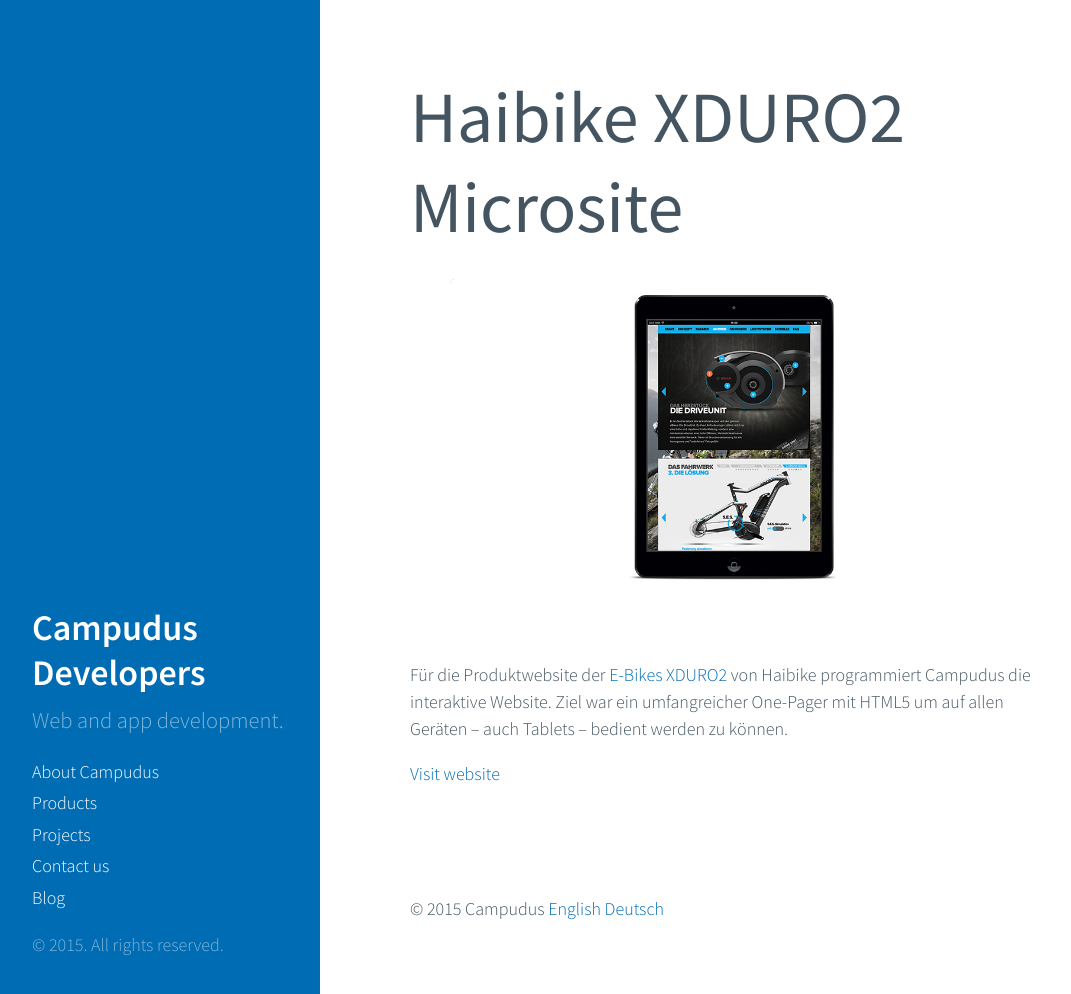
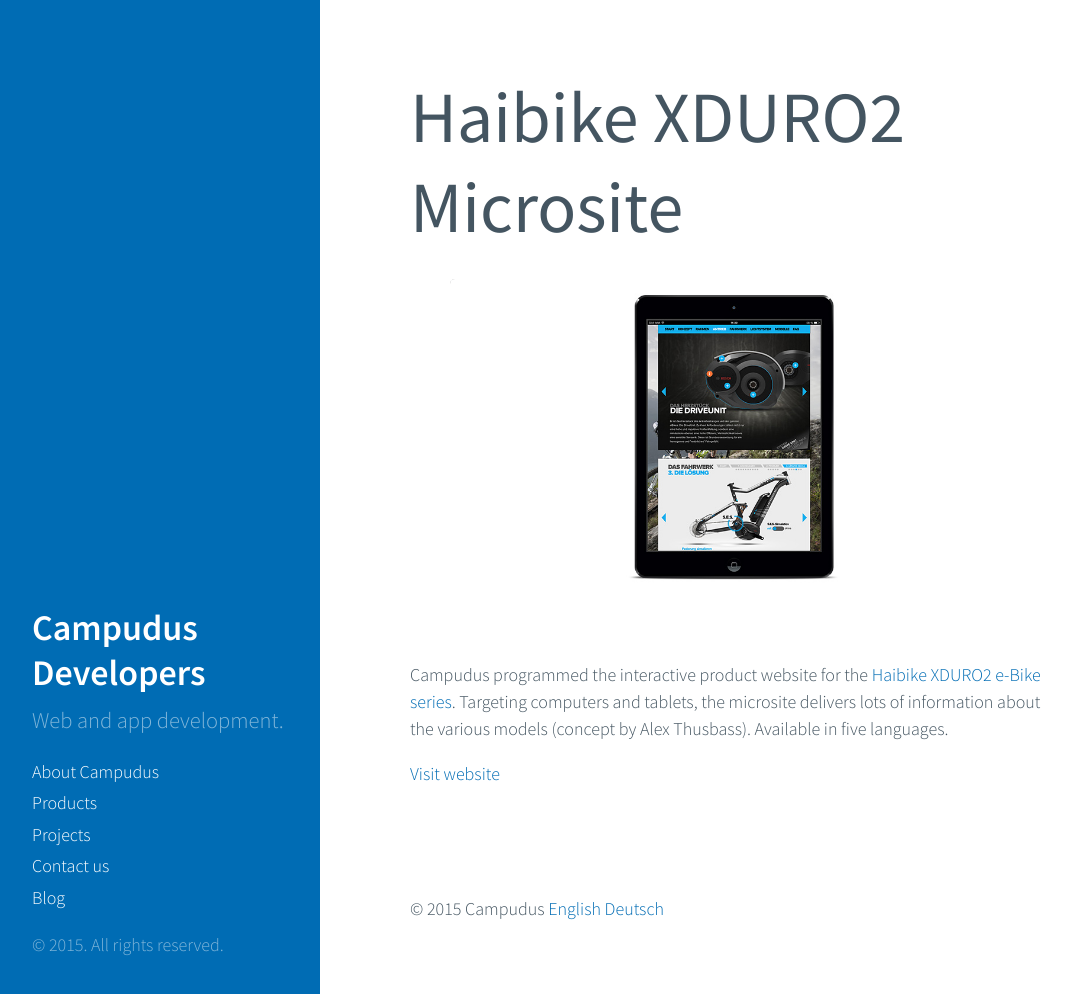
Before and after one commit to campudus/campudus.github.io, a Jekyll site: the page built from en/projects/haibike-xduro2.md, in a window 1280 px wide and 994 px high. Shown: the whole window, without its empty margins (4-1075 px from the left). Built offline with Jekyll 4.4.1, drawn with Linux system fonts in a browser that asks for light colours.

Commit message:
Translate XDURO2 project
Signed-off-by: Joern Bernhardt <jb@campudus.com>

```diff
--- a/en/projects/haibike-xduro2.md
+++ b/en/projects/haibike-xduro2.md
@@ -6,4 +6,4 @@
 
 {% include slideshow.html assetDir='assets/haibike-xduro2' images='1.jpg*2.jpg' %}
 
-Für die Produktwebsite der [E-Bikes XDURO2](http://www.haibike.de/microsites/xduro2/) von Haibike programmiert Campudus die interaktive Website. Ziel war ein umfangreicher One-Pager mit HTML5 um auf allen Geräten – auch Tablets – bedient werden zu können.
+Campudus programmed the interactive product website for the [Haibike XDURO2 e-Bike series](http://www.haibike.de/microsites/xduro2/gb/). Targeting computers and tablets, the microsite delivers lots of information about the various models (concept by Alex Thusbass). Available in five languages.
```
